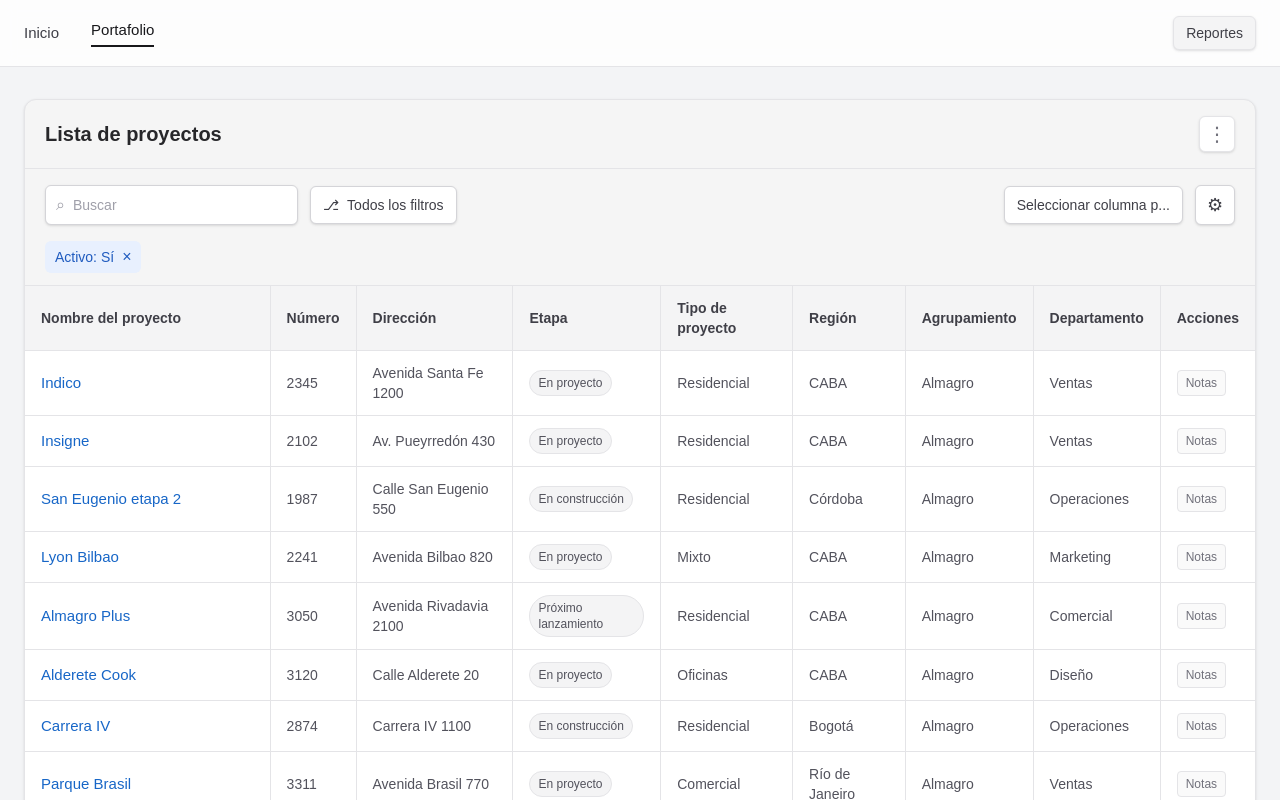
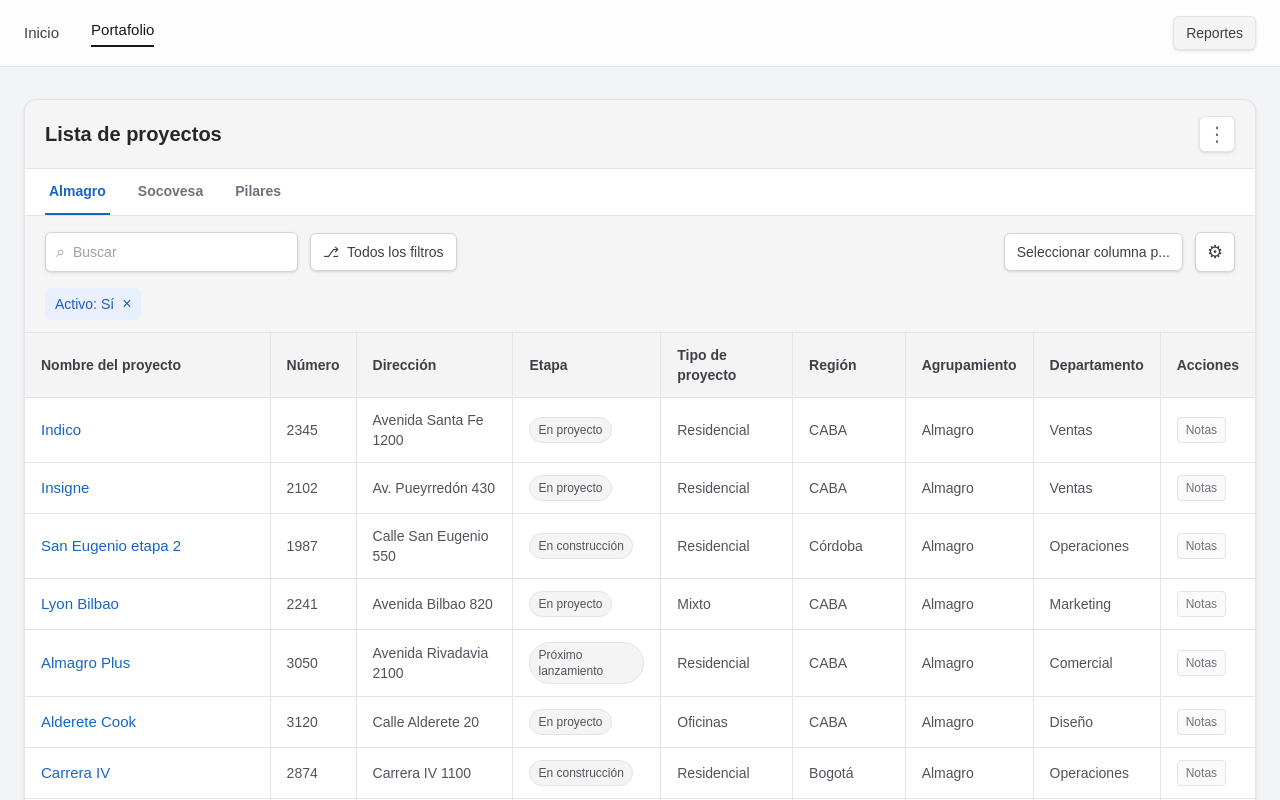
Before and after one commit to Mdvas33/Procore, a Next.js app: page / in a window 1280 px wide. Shown: the top 800 px of the page. Built offline with nearby package versions, Linux system fonts and the light colour scheme.

Commit message:
Add brand tabs to project portfolio

```diff
--- a/app/data/projects.ts
+++ b/app/data/projects.ts
@@ -1,4 +1,7 @@
+export type Brand = "Almagro" | "Socovesa" | "Pilares";
+
 export type Project = {
+  marca: Brand;
   slug: string;
   nombre: string;
   numero: string;
@@ -16,6 +19,7 @@ export type Project = {
 
 export const proyectos: Project[] = [
   {
+    marca: "Almagro",
     slug: "indico",
     nombre: "Indico",
     numero: "2345",
@@ -31,6 +35,7 @@ export const proyectos: Project[] = [
     prioridad: "Alta",
   },
   {
+    marca: "Almagro",
     slug: "insigne",
     nombre: "Insigne",
     numero: "2102",
@@ -46,6 +51,7 @@ export const proyectos: Project[] = [
     prioridad: "Media",
   },
   {
+    marca: "Almagro",
     slug: "san-eugenio-etapa-2",
     nombre: "San Eugenio etapa 2",
     numero: "1987",
@@ -61,6 +67,7 @@ export const proyectos: Project[] = [
     prioridad: "Alta",
   },
   {
+    marca: "Almagro",
     slug: "lyon-bilbao",
     nombre: "Lyon Bilbao",
     numero: "2241",
@@ -76,6 +83,7 @@ export const proyectos: Project[] = [
     prioridad: "Media",
   },
   {
+    marca: "Almagro",
     slug: "almagro-plus",
     nombre: "Almagro Plus",
     numero: "3050",
@@ -91,6 +99,7 @@ export const proyectos: Project[] = [
     prioridad: "Baja",
   },
   {
+    marca: "Almagro",
     slug: "alderete-cook",
     nombre: "Alderete Cook",
     numero: "3120",
@@ -106,6 +115,7 @@ export const proyectos: Project[] = [
     prioridad: "Alta",
   },
   {
+    marca: "Almagro",
     slug: "carrera-iv",
     nombre: "Carrera IV",
     numero: "2874",
@@ -121,6 +131,7 @@ export const proyectos: Project[] = [
     prioridad: "Alta",
   },
   {
+    marca: "Almagro",
     slug: "parque-brasil",
     nombre: "Parque Brasil",
     numero: "3311",
@@ -136,6 +147,7 @@ export const proyectos: Project[] = [
     prioridad: "Media",
   },
   {
+    marca: "Almagro",
     slug: "los-cactus",
     nombre: "Los Cactus",
     numero: "2689",
@@ -151,6 +163,7 @@ export const proyectos: Project[] = [
     prioridad: "Media",
   },
   {
+    marca: "Almagro",
     slug: "almagro-signature-proximo-lanzamiento",
     nombre: "Almagro Signature (Próximo lanzamiento)",
     numero: "3405",
@@ -166,6 +179,7 @@ export const proyectos: Project[] = [
     prioridad: "Baja",
   },
   {
+    marca: "Almagro",
     slug: "almagro-balance",
     nombre: "Almagro Balance",
     numero: "2995",
@@ -181,6 +195,7 @@ export const proyectos: Project[] = [
     prioridad: "Media",
   },
   {
+    marca: "Almagro",
     slug: "terra",
     nombre: "Terra",
     numero: "2550",
@@ -196,6 +211,7 @@ export const proyectos: Project[] = [
     prioridad: "Alta",
   },
   {
+    marca: "Almagro",
     slug: "tirreno-proximo-lanzamiento",
     nombre: "Tirreno (Próximo lanzamiento)",
     numero: "3608",
--- a/app/page.tsx
+++ b/app/page.tsx
@@ -1,7 +1,14 @@
+"use client";
+
 import Link from "next/link";
+import { useState } from "react";
 import { proyectos } from "./data/projects";
 
 function Home() {
+  const [activeBrand, setActiveBrand] = useState("Almagro");
+  const brands = ["Almagro", "Socovesa", "Pilares"];
+  const filteredProjects = proyectos.filter((proyecto) => proyecto.marca === activeBrand);
+
   return (
     <div className="min-h-screen bg-[#f3f4f6] text-zinc-900">
       <header className="flex items-center justify-between border-b border-zinc-200 bg-white/80 px-6 py-4 backdrop-blur-sm">
@@ -22,6 +29,23 @@ function Home() {
             <button className="flex h-9 w-9 items-center justify-center rounded-md border border-zinc-200 bg-white text-xl text-zinc-500 shadow-sm">
               ⋮
             </button>
+          </div>
+
+          <div className="border-b border-zinc-200 bg-white px-5 pt-3">
+            <div className="flex gap-6" role="tablist" aria-label="Marcas">
+              {brands.map((brand) => (
+                <button
+                  key={brand}
+                  type="button"
+                  role="tab"
+                  aria-selected={activeBrand === brand}
+                  onClick={() => setActiveBrand(brand)}
+                  className={`border-b-2 px-1 pb-3 text-sm font-semibold transition ${activeBrand === brand ? "border-[#1766c7] text-[#1766c7]" : "border-transparent text-zinc-500 hover:text-zinc-800"}`}
+                >
+                  {brand}
+                </button>
+              ))}
+            </div>
           </div>
 
           <div className="flex flex-wrap items-center justify-between gap-3 px-5 py-4">
@@ -74,7 +98,11 @@ function Home() {
                 </tr>
               </thead>
               <tbody className="bg-white">
-                {proyectos.map((proyecto) => (
+                {filteredProjects.length === 0 ? (
+                  <tr>
+                    <td colSpan={9} className="px-4 py-12 text-center text-sm text-zinc-500">No hay proyectos registrados para {activeBrand}.</td>
+                  </tr>
+                ) : filteredProjects.map((proyecto) => (
                   <tr key={proyecto.nombre} className="border-t border-zinc-200 hover:bg-zinc-50">
                     <td className="border-r border-zinc-200 px-4 py-3 text-zinc-800">
                       <Link href={`/proyecto/${proyecto.slug}`} className="inline-flex items-center gap-2 text-[15px] font-medium text-[#1766c7] transition hover:text-[#0e4da8]">
```
